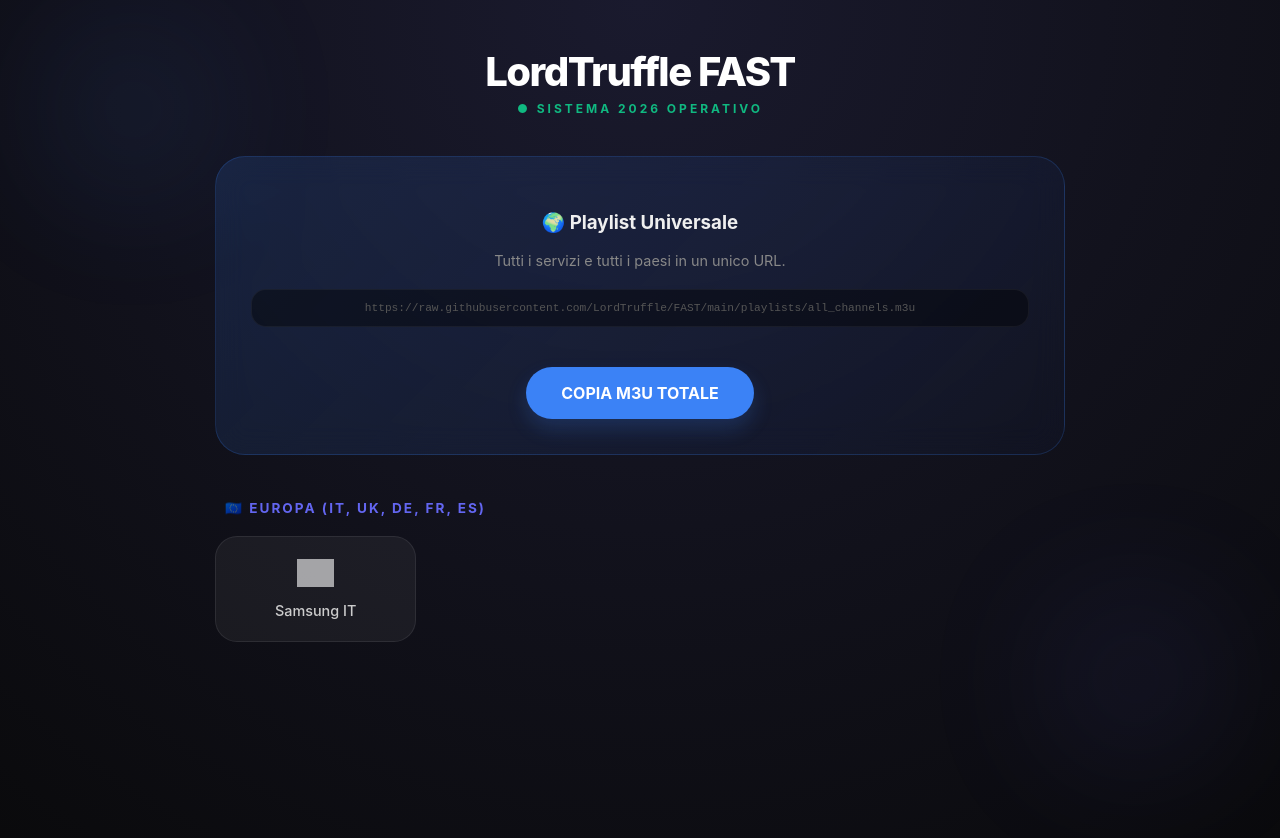
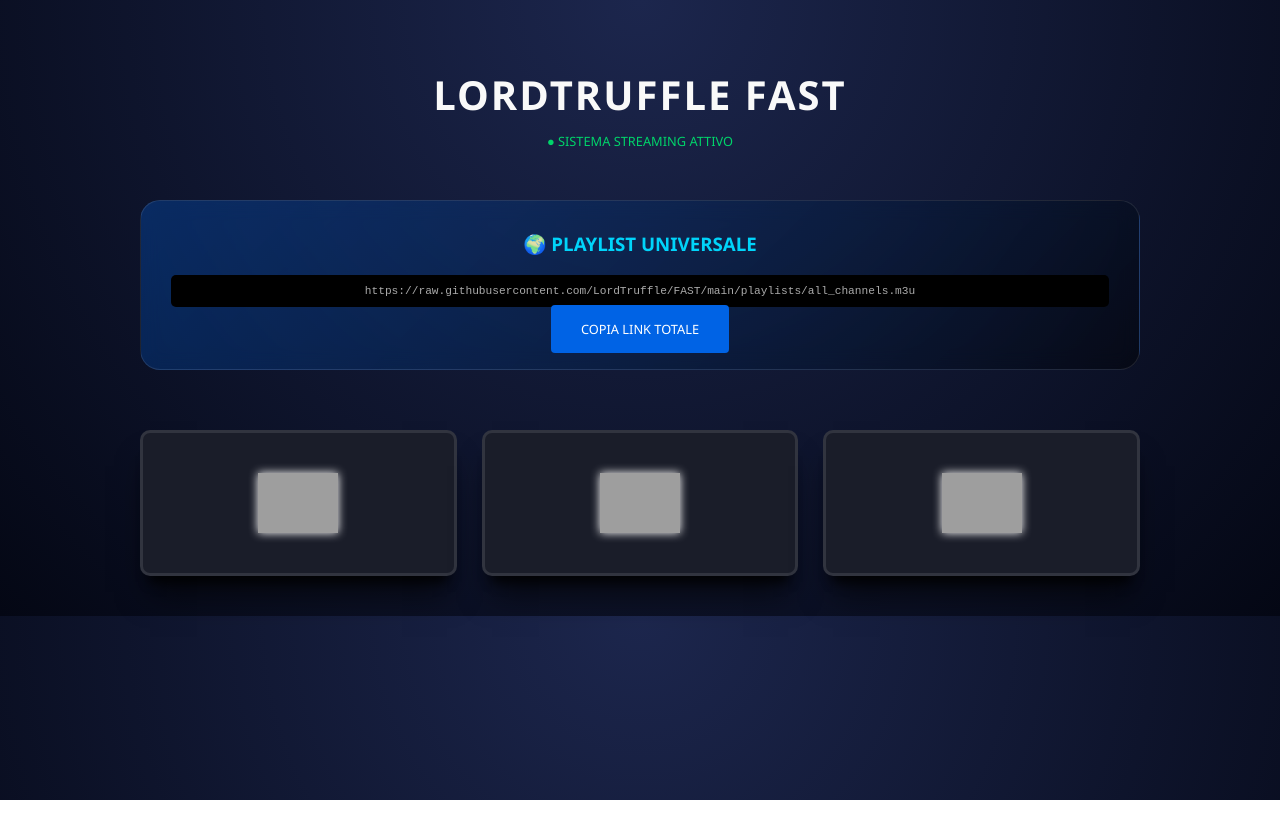
Before and after one commit to LordTruffle/FAST, a plain HTML site: page index.html in a window 1280 px wide. After the commit the page ends 800 px from the top, so only its background shows below. Drawn offline with Linux system fonts and the light colour scheme; grey boxes are pictures that could not be loaded.

Commit message:
Update index.html

```diff
--- a/index.html
+++ b/index.html
@@ -6,139 +6,144 @@
     <title>LordTruffle FAST TV</title>
     <style>
         :root {
-            --accent: #3b82f6;
-            --glass: rgba(255, 255, 255, 0.05);
-            --glass-hover: rgba(255, 255, 255, 0.1);
+            --bg: #040714;
+            --card-bg: #1a1d29;
+            --blue: #0063e5;
+            --silver: #f9f9f9;
         }
 
         body {
-            font-family: 'Inter', system-ui, -apple-system, sans-serif;
-            background: radial-gradient(circle at top, #1a1a2e 0%, #0a0a0c 100%);
-            color: #efefef;
+            font-family: 'Segoe UI', sans-serif;
+            background-color: var(--bg);
+            background: radial-gradient(circle at top, #1c264d 0%, #040714 100%);
+            color: var(--silver);
             margin: 0;
-            padding: 20px;
-            min-height: 100vh;
-        }
-
-        .balloon-deco {
-            position: fixed;
-            width: 150px;
-            height: 150px;
-            background: var(--accent);
-            filter: blur(80px);
-            opacity: 0.15;
-            border-radius: 50%;
-            z-index: -1;
-            animation: move 20s infinite alternate;
-        }
-
-        @keyframes move {
-            from { transform: translate(-20%, -20%); }
-            to { transform: translate(20%, 20%); }
-        }
-
-        .container { max-width: 850px; margin: auto; }
-
-        .header { text-align: center; margin-bottom: 40px; }
-        h1 { font-size: 2.5rem; font-weight: 800; letter-spacing: -1.5px; margin-bottom: 5px; color: white; }
-        .status { font-size: 0.75rem; color: #10b981; text-transform: uppercase; letter-spacing: 3px; font-weight: bold; }
-
-        .main-box {
-            background: linear-gradient(135deg, rgba(59, 130, 246, 0.15) 0%, rgba(37, 99, 235, 0.03) 100%);
-            border: 1px solid rgba(59, 130, 246, 0.2);
-            border-radius: 30px;
-            padding: 35px;
-            text-align: center;
-            margin-bottom: 45px;
-            backdrop-filter: blur(15px);
-        }
-
-        .section { margin-bottom: 40px; }
-        h2 { font-size: 0.85rem; text-transform: uppercase; color: #6366f1; letter-spacing: 2px; margin: 0 0 20px 10px; font-weight: 700; }
-
-        .grid {
-            display: grid;
-            grid-template-columns: repeat(auto-fill, minmax(170px, 1fr));
-            gap: 15px;
-        }
-
-        .link-card {
-            background: var(--glass);
-            border: 1px solid rgba(255,255,255,0.08);
-            border-radius: 22px;
-            padding: 22px;
-            text-decoration: none;
-            color: #ccc;
+            padding: 40px 20px;
             display: flex;
             flex-direction: column;
             align-items: center;
-            justify-content: center;
-            transition: all 0.4s cubic-bezier(0.23, 1, 0.32, 1);
-            font-size: 0.9rem;
-            font-weight: 500;
         }
 
-        .link-card:hover {
-            background: var(--glass-hover);
-            transform: translateY(-8px) scale(1.02);
-            border-color: var(--accent);
-            color: white;
-            box-shadow: 0 15px 35px rgba(0,0,0,0.4);
+        h1 { font-size: 2.5rem; margin-bottom: 10px; letter-spacing: 2px; }
+        .status { color: #00d46a; font-size: 0.8rem; text-transform: uppercase; margin-bottom: 50px; }
+
+        .container { max-width: 1000px; width: 100%; }
+
+        /* Super List Card */
+        .all-in-one {
+            background: linear-gradient(135deg, rgba(0,99,229,0.3) 0%, rgba(0,0,0,0.4) 100%);
+            border: 1px solid rgba(255,255,255,0.1);
+            border-radius: 20px;
+            padding: 30px;
+            text-align: center;
+            margin-bottom: 60px;
+            backdrop-filter: blur(10px);
         }
 
-        .logo {
-            height: 28px;
-            margin-bottom: 15px;
-            opacity: 0.6;
-            filter: brightness(0) invert(1);
-            transition: 0.3s ease;
+        .all-in-one h3 { margin-top: 0; color: #00d4fa; }
+
+        /* Sezione Brand - Stile Disney+ */
+        .brand-grid {
+            display: grid;
+            grid-template-columns: repeat(auto-fit, minmax(250px, 1fr));
+            gap: 25px;
         }
 
-        .link-card:hover .logo { opacity: 1; filter: none; }
-
-        .btn-main {
-            background: #3b82f6;
-            color: white;
-            text-decoration: none;
-            padding: 16px 35px;
-            border-radius: 50px;
-            display: inline-block;
-            font-weight: 700;
-            margin-top: 20px;
-            transition: 0.3s;
-            box-shadow: 0 10px 20px rgba(59, 130, 246, 0.2);
+        .brand-card {
+            background-color: var(--card-bg);
+            border: 3px solid rgba(249, 249, 249, 0.1);
+            border-radius: 10px;
+            padding: 40px 20px;
+            display: flex;
+            flex-direction: column;
+            align-items: center;
+            cursor: pointer;
+            transition: all 250ms cubic-bezier(0.25, 0.46, 0.45, 0.94) 0s;
+            box-shadow: rgb(0 0 0 / 69%) 0px 26px 30px -10px, rgb(0 0 0 / 73%) 0px 16px 10px -10px;
         }
 
-        .btn-main:hover { transform: translateY(-2px); box-shadow: 0 15px 30px rgba(59, 130, 246, 0.4); background: #2563eb; }
+        .brand-card:hover {
+            transform: scale(1.05);
+            border-color: rgba(249, 249, 249, 0.8);
+            box-shadow: rgb(0 0 0 / 80%) 0px 40px 58px -16px, rgb(0 0 0 / 72%) 0px 30px 22px -10px;
+        }
 
-        code { background: rgba(0,0,0,0.4); padding: 12px; border-radius: 15px; font-size: 0.7rem; color: #555; word-break: break-all; margin: 20px 0; display: block; border: 1px solid rgba(255,255,255,0.05); }
+        .brand-card img { height: 60px; filter: drop-shadow(0 0 5px white); }
 
-        footer { text-align: center; margin-top: 80px; color: #333; font-size: 0.7rem; letter-spacing: 1px; }
+        /* Sezione Links (Nascosti inizialmente) */
+        .links-area {
+            margin-top: 20px;
+            display: none; /* Appare via JS */
+            grid-template-columns: repeat(auto-fill, minmax(150px, 1fr));
+            gap: 15px;
+            padding: 20px;
+            background: rgba(0,0,0,0.2);
+            border-radius: 10px;
+        }
+
+        .btn {
+            background: #1a1d29;
+            border: 1px solid #f9f9f9;
+            color: white;
+            padding: 10px;
+            text-decoration: none;
+            border-radius: 4px;
+            text-align: center;
+            font-size: 0.8rem;
+        }
+
+        .btn:hover { background: white; color: black; }
+
+        code { background: black; padding: 10px; display: block; margin: 10px 0; font-size: 0.7rem; border-radius: 5px; color: #aaa; }
     </style>
 </head>
 <body>
 
-    <div class="balloon-deco" style="top: 5%; left: 5%;"></div>
-    <div class="balloon-deco" style="bottom: 5%; right: 5%; background: #6366f1;"></div>
+    <h1>LORDTRUFFLE FAST</h1>
+    <div class="status">● SISTEMA STREAMING ATTIVO</div>
 
     <div class="container">
-        <div class="header">
-            <h1>LordTruffle FAST</h1>
-            <div class="status">● Sistema 2026 Operativo</div>
+
+        <div class="all-in-one">
+            <h3>🌍 PLAYLIST UNIVERSALE</h3>
+            <code>https://raw.githubusercontent.com/LordTruffle/FAST/main/playlists/all_channels.m3u</code>
+            <a href="https://raw.githubusercontent.com/LordTruffle/FAST/main/playlists/all_channels.m3u" class="btn" style="background: var(--blue); border:none; padding: 15px 30px;">COPIA LINK TOTALE</a>
         </div>
 
-        <div class="main-box">
-            <h3>🌍 Playlist Universale</h3>
-            <p style="font-size: 0.9rem; color: #888;">Tutti i servizi e tutti i paesi in un unico URL.</p>
-            <code>https://raw.githubusercontent.com/LordTruffle/FAST/main/playlists/all_channels.m3u</code>
-            <a href="https://raw.githubusercontent.com/LordTruffle/FAST/main/playlists/all_channels.m3u" class="btn-main">COPIA M3U TOTALE</a>
+        <div class="brand-grid">
+            <div class="brand-card" onclick="toggleLinks('samsung')">
+                <img src="https://upload.wikimedia.org/wikipedia/commons/2/24/Samsung_Logo.svg" alt="Samsung">
+                <div id="samsung-links" class="links-area">
+                    <a href="playlists/samsung_it.m3u" class="btn">Italia</a>
+                    <a href="playlists/samsung_us.m3u" class="btn">USA</a>
+                    <a href="playlists/samsung_gb.m3u" class="btn">UK</a>
+                </div>
+            </div>
+
+            <div class="brand-card" onclick="toggleLinks('pluto')">
+                <img src="https://upload.wikimedia.org/wikipedia/commons/a/a2/Pluto_TV_logo.svg" alt="Pluto">
+                <div id="pluto-links" class="links-area">
+                    <a href="playlists/pluto_it.m3u" class="btn">Italia</a>
+                    <a href="playlists/pluto_us.m3u" class="btn">USA</a>
+                </div>
+            </div>
+
+            <div class="brand-card" onclick="toggleLinks('rakuten')">
+                <img src="https://upload.wikimedia.org/wikipedia/commons/4/40/Rakuten_Global_Brand_Logo.svg" alt="Rakuten">
+                <div id="rakuten-links" class="links-area">
+                    <a href="playlists/rakuten_it.m3u" class="btn">Italia</a>
+                    <a href="playlists/rakuten_es.m3u" class="btn">Spagna</a>
+                </div>
+            </div>
         </div>
 
-        <div class="section">
-            <h2>🇪🇺 Europa (IT, UK, DE, FR, ES)</h2>
-            <div class="grid">
-                <a href="https://raw.githubusercontent.com/LordTruffle/FAST/main/playlists/samsung_it.m3u" class="link-card">
-                    <img src="https://upload.wikimedia.org/wikipedia/commons/2/24/Samsung_Logo.svg" class="logo" alt="Samsung">
-                    <span>Samsung IT</span>
-                </a>
-                <a href="
+    </div>
+
+    <script>
+        function toggleLinks(id) {
+            const area = document.getElementById(id + '-links');
+            area.style.display = (area.style.display === 'grid') ? 'none' : 'grid';
+        }
+    </script>
+</body>
+</html>
```
